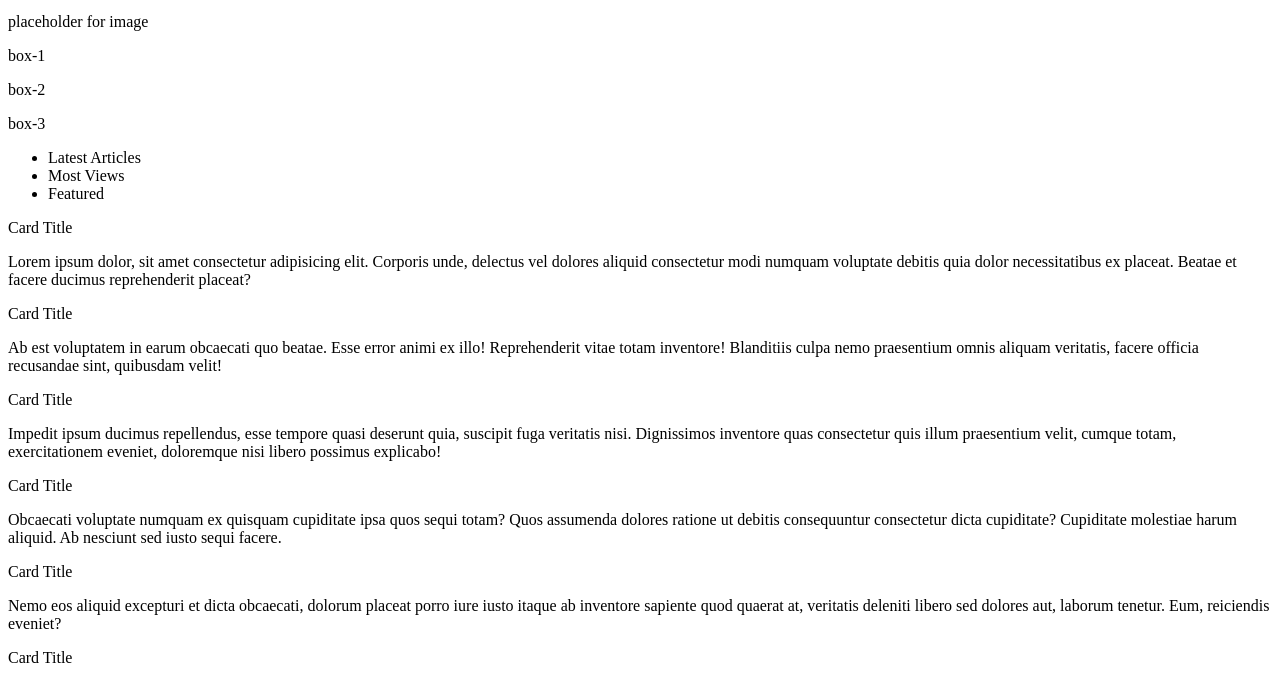
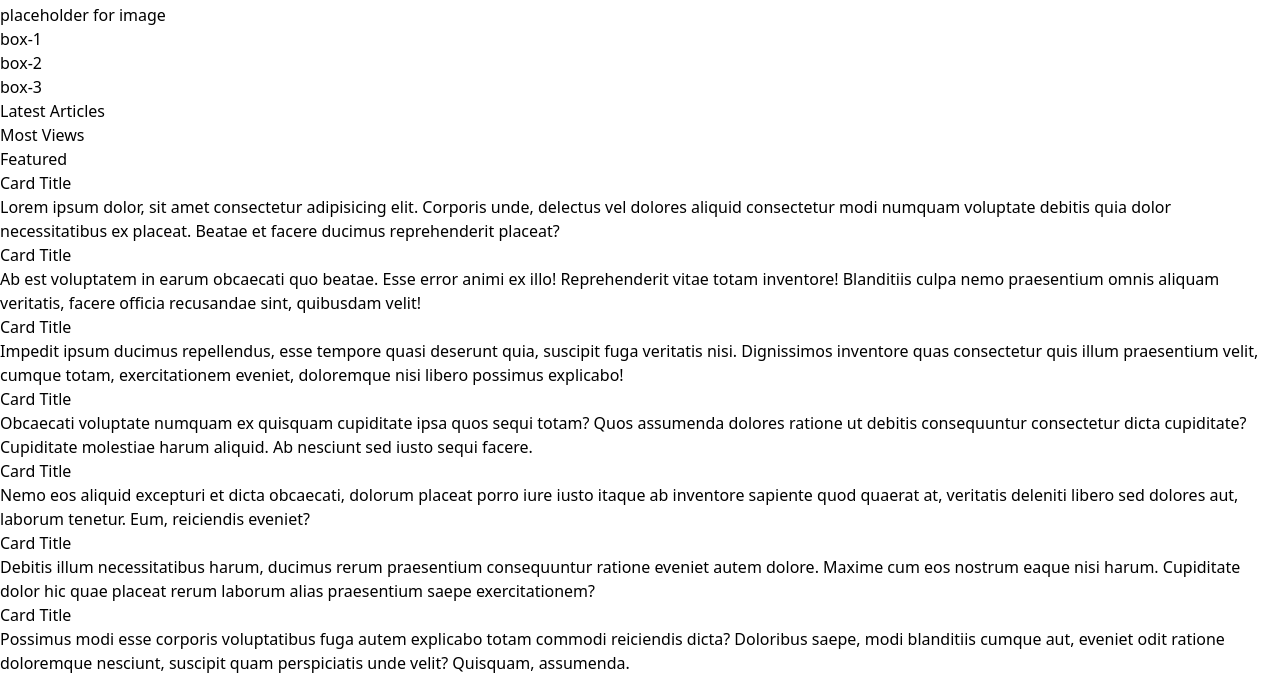
Before and after one commit to rjsudhin/holly-grail-mockup-grid-layout, a plain HTML site: page index.html in a window 1280 px wide. Shown: the part 117-797 px from the top of the page. Drawn offline with Linux system fonts and the light colour scheme.

Commit message:
this page css reset added

```diff
--- /dev/null
+++ b/css/styles.css
@@ -0,0 +1,16 @@
+* {
+  margin: 0;
+  padding: 0;
+  box-sizing: border-box;
+}
+
+
+html {
+  font-family: system-ui, sans-serif;
+  font-size: 16px;
+  line-height: 1.5;
+}
+
+body {
+  width: 100%;
+}
--- a/index.html
+++ b/index.html
@@ -4,6 +4,7 @@
   <meta charset="UTF-8">
   <meta name="viewport" content="width=device-width, initial-scale=1.0">
   <title>Holly grail grid layout</title>
+  <link rel="stylesheet" href="css/styles.css">
 </head>
 <body>
   <div class="container">
```
